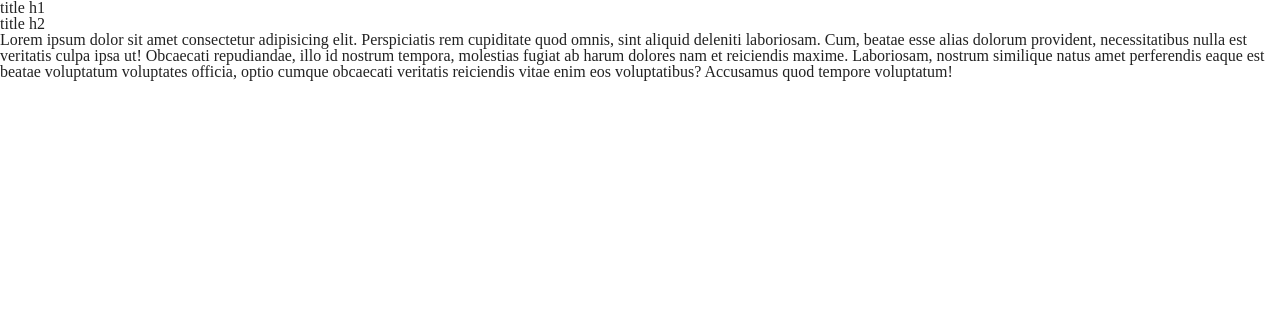
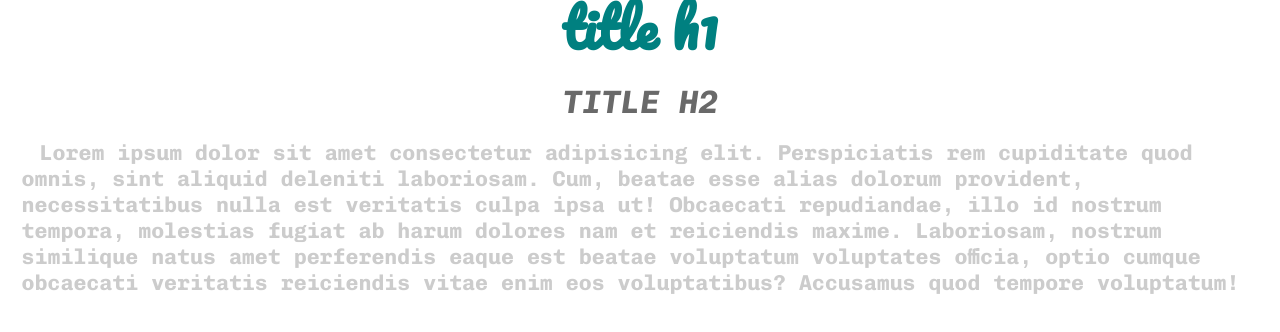
Before and after one commit to IlyaV45/04-03-2023-Flex, a plain HTML site: page index.html in a window 1280 px wide. Drawn offline with Linux system fonts and the light colour scheme.

Commit message:
Add styles by link

```diff
--- a/Assets/css/style.css
+++ b/Assets/css/style.css
@@ -2,10 +2,10 @@
 /* @import './../reset.css';
 /* @import url(./../reset.css); */
 /* @import './font.css'; */ */
-
+/*
     @import './../css/print.css' print;
     @import './../css/screen.css' screen;
-    @import './../css/common.css' all;
+    @import './../css/common.css' all; */
 
 
 
--- a/index.html
+++ b/index.html
@@ -7,7 +7,10 @@
     <title><AT-Rules></AT-Rules></title>
     <link rel="stylesheet" href="./Assets/reset.css" />
     <link rel="stylesheet" href="./Assets/css/font.css" />
-    <link rel="stylesheet" href="./Assets/css/style.css" />
+    <link rel="stylesheet" href="./Assets/css/font.css" />
+    <link rel="stylesheet" href="./Assets/css/print.css" media="print"/>
+    <link rel="stylesheet" href="./Assets/css/screen.css" media="screen"/>
+    <link rel="stylesheet" href="./Assets/css/common.css"/>
   </head>
   <body>
     <header></header>
```
